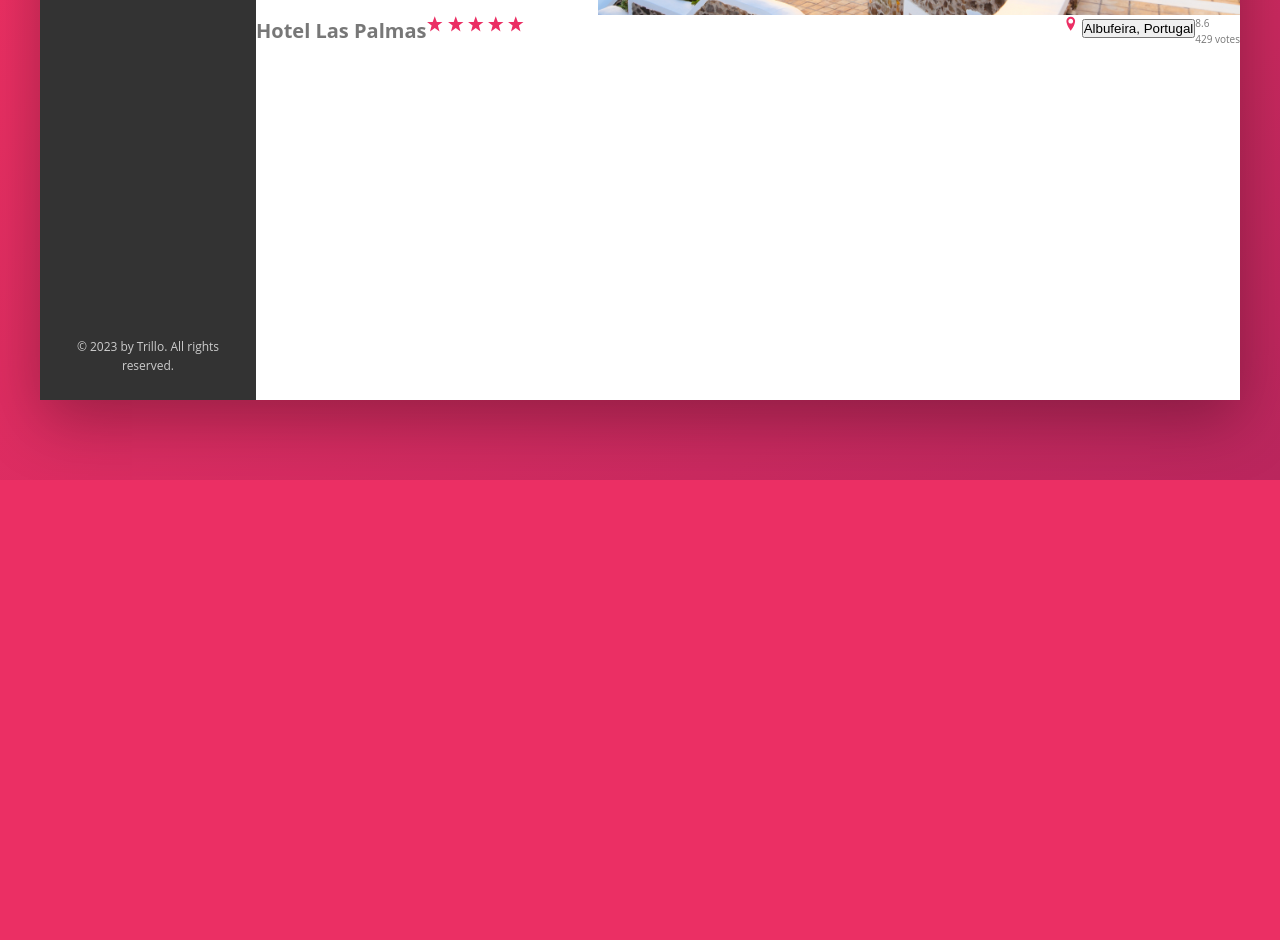
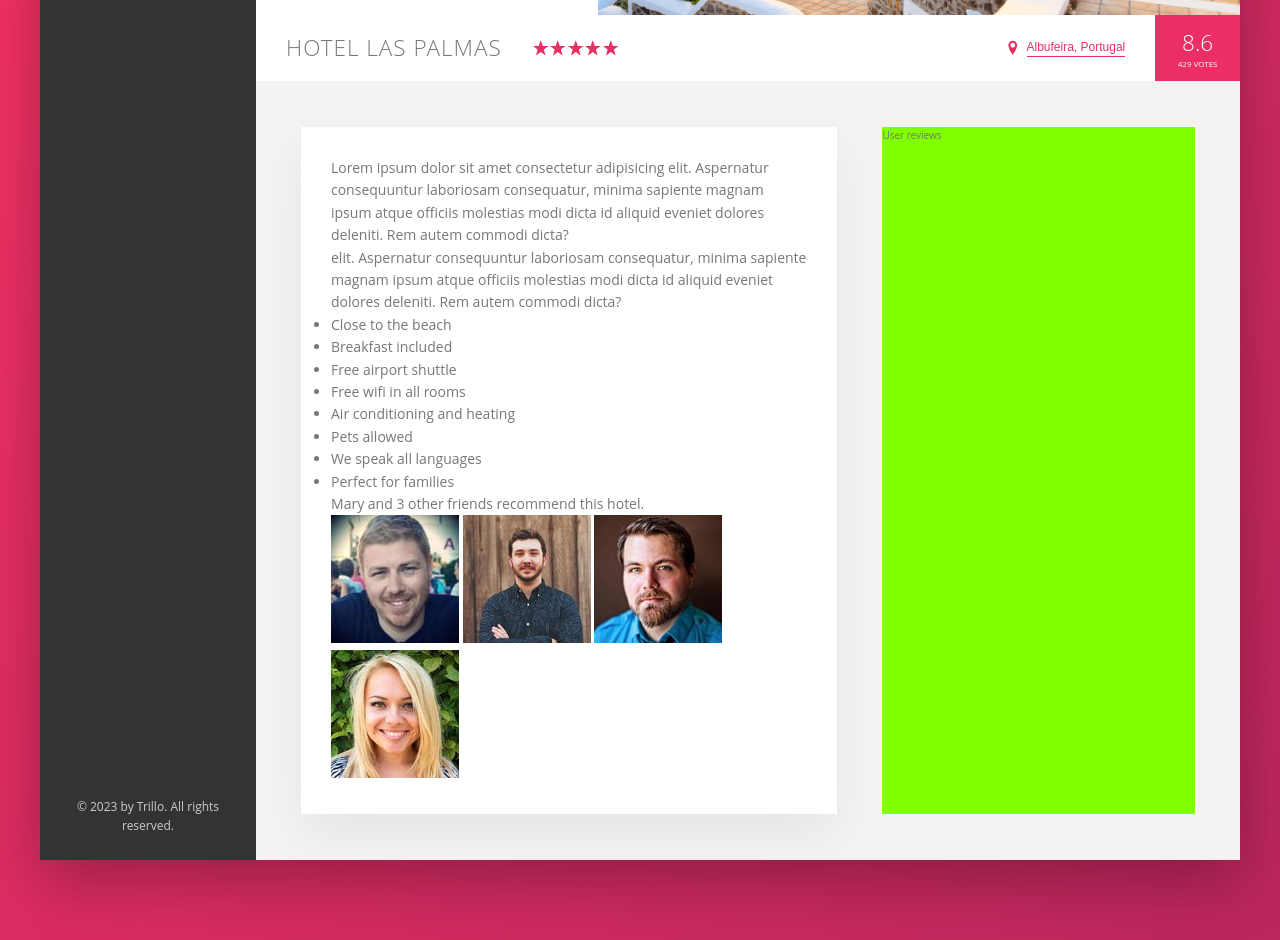
Before and after one commit to andreanozaki/project-grid, a website: page index.html in a window 1280 px wide. Shown: the part 520-1460 px from the top of the page. Before the commit the page ends 1000 px from the top, so only its background shows below. Drawn offline with Linux system fonts and the light colour scheme.

Commit message:
building description section

```diff
--- a/index.html
+++ b/index.html
@@ -148,10 +148,50 @@
                             <div class="overview__rating-average">8.6</div>
                             <div class="overview__rating-count">429 votes</div>
                         </div>
+                    </div>
+
+                    <div class="detail">
+                        <div class="description">
+                            <p class="paragraph">
+                                Lorem ipsum dolor sit amet consectetur adipisicing elit. Aspernatur consequuntur laboriosam consequatur, minima sapiente magnam ipsum atque officiis molestias modi dicta id aliquid eveniet dolores deleniti. Rem autem commodi dicta?
+                            </p>
+                            <p class="paragraph">
+                                 elit. Aspernatur consequuntur laboriosam consequatur, minima sapiente magnam ipsum atque officiis molestias modi dicta id aliquid eveniet dolores deleniti. Rem autem commodi dicta?
+                            </p>
+                            <ul class="list">
+                                <li class="list__item">Close to the beach</li>
+                                <li class="list__item">Breakfast included</li>
+                                <li class="list__item">Free airport shuttle</li>
+                                <li class="list__item">Free wifi in all rooms</li>
+                                <li class="list__item">Air conditioning and heating</li>
+                                <li class="list__item">Pets allowed</li>
+                                <li class="list__item">We speak all languages</li>
+                                <li class="list__item">Perfect for families</li>
+                            </ul>
+                            <div class="recommend">
+                                <p class="recommend__count">
+                                    Mary and 3 other friends recommend this hotel.
+                                </p>
+                                <div class="recommend__friends">
+                                    <img src="img/user-3.jpg" alt="Friend 1" class="recommend__photo" >
+                                    <img src="img/user-4.jpg" alt="Friend 2" class="recommend__photo" >
+                                    <img src="img/user-5.jpg" alt="Friend 3" class="recommend__photo" >
+                                    <img src="img/user-6.jpg" alt="Friend 4" class="recommend__photo" >
 
 
 
+
+                                </div>
+                            </div>
+
+                        </div>
+
+                        <div class="user-reviews">
+                            User reviews
+                        </div>
                     </div>
+
+
 
                 </main>
             </div>
--- a/sass/_base.scss
+++ b/sass/_base.scss
@@ -14,6 +14,8 @@
     --color-grey-dark-3: #999;
 
     --shadow-dark: 0 2rem 6rem rgba(0,0,0,.3);
+    --line:1px solid var(--color-grey-light-2);//uma var que contem outra var color.
+    --shadow-light:0 2rem 5rem rgba(0,0,0,.06);
 
 
 
--- a/sass/_components.scss
+++ b/sass/_components.scss
@@ -206,13 +206,21 @@
  /// HOTEL OVERVIEW
 .overview {
     display: flex;
+    align-items: center;
+    border-bottom: var(--line);
 
 
     &__heading{
+        font-size: 2.25rem;
+        font-weight: 300;
+        text-transform: uppercase;
+        letter-spacing: 1px;
+        padding: 1.5rem 3rem;
 
     }
     &__stars{
         margin-right: auto;
+        display: flex;
 
     }
 
@@ -224,20 +232,54 @@
 
     }
     &__location{
+        font-size: 1.2rem;
+        display: flex;
+        align-items: center;
+    }
+    &__icon-location {
+        margin-right: .5rem;
+    }
 
+    &__rating{
+        background-color: var(--color-primary);
+        margin-left: 3rem;
+        color: #fff;
+        align-self: stretch;
+        padding:0 2.25rem ;
+
+        display: flex;
+        flex-direction: column;
+        align-items: center;
+        justify-content: center;
+
+    }
+    &__rating-average{
+        font-size: 2.25rem;
+        font-weight: 300;
+        margin-bottom: -3px;
+    }
+    &__rating-count{
+        font-size: .8rem;
+        text-transform: uppercase;
 
     }
 
-    &__rating{
+//////////////
+ /// BUTTON INLINE
+ .btn-inline {
+    border: none;
+    color: var(--color-primary);
+    font-size: inherit;
+    border-bottom:1px solid currentColor;
+    padding-bottom: 2px;
+    display: inline-block;
+    background-color: transparent;
+    cursor: pointer;
+    transition: all .2s;
+
+    &:hover {
+        color: var(--color-grey-dark-1);
+    }
+ }
 
     }
-    &__rating-average{
-
-    }
-    &__rating-count{
-
-    }
-
-
-
-}
--- a/sass/_layout.scss
+++ b/sass/_layout.scss
@@ -11,7 +11,7 @@
     font-size: 1.4rem;
     height: 7rem;
     background-color: #fff;
-    border-bottom: var(--color-grey-light-2);
+    border-bottom: var(--line);
     display: flex;
     justify-content:space-between;
     align-items: center;
@@ -35,11 +35,29 @@
     background-color: #fff;
     flex: 1;//elemento cresce por todo espaço disponivel.
 
-
-    //test
-    height: 77rem;
-
+}
+.detail {
+    display: flex;
+    padding: 4.5rem;
+    background-color: var(--color-grey-light-1);
+    border-bottom: var(--line);
 
 
 
 }
+
+.description{
+    font-size: 1.4rem;
+    background-color:#fff;
+    box-shadow:var(--shadow-light);
+    flex:0 0 60%;//nao cresce,nao encolhe tem a  base 60%.
+    padding: 3rem;
+    margin-right: 4.5rem;
+
+}
+
+.user-reviews{
+    background-color: chartreuse;
+    flex: 1;
+
+}
```
Also changed, not shown: css/style.css.
